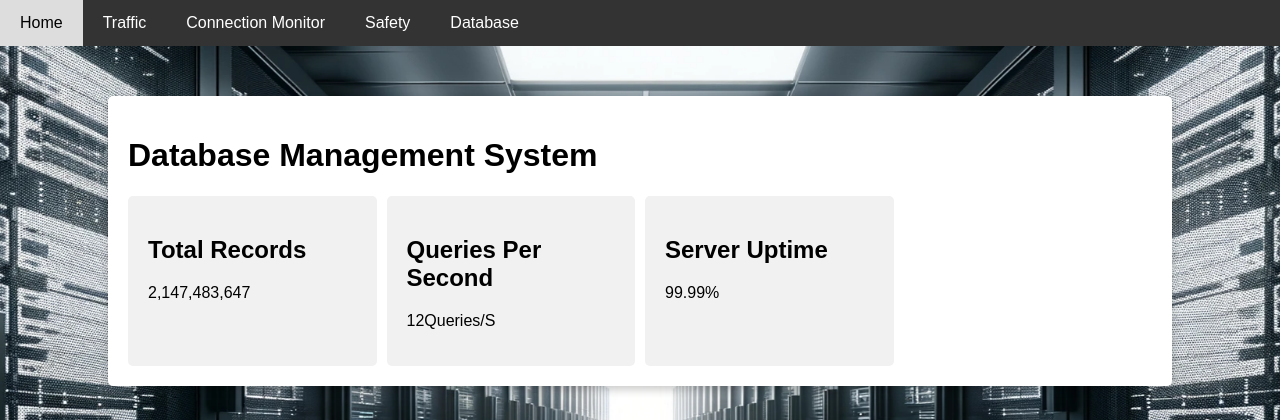
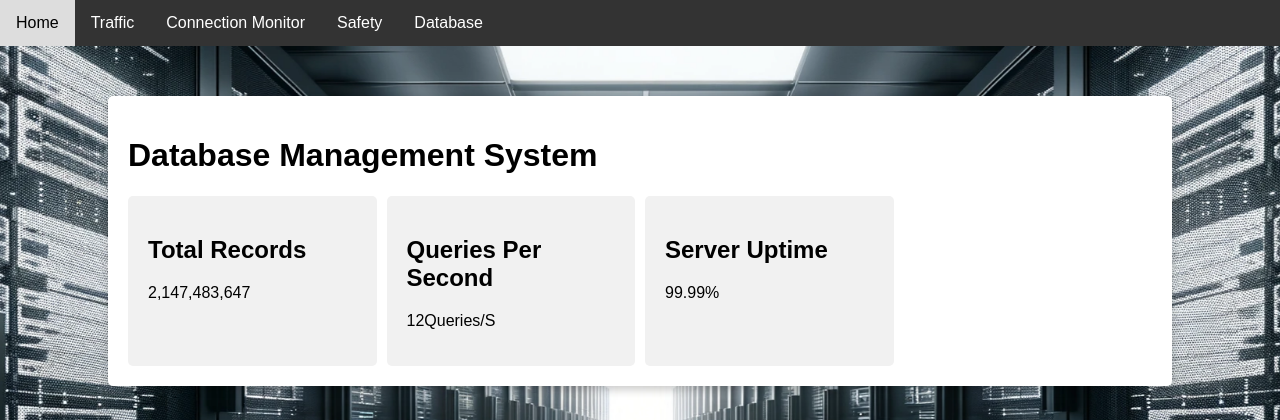
Before and after one commit to sunjong3662/KU_CTF_XXE, a Flask app: page /db in a window 1280 px wide. Shown: the top 420 px of the page. Run offline with Flask 3, Linux system fonts and the light colour scheme.

Commit message:
fixed navbar px

```diff
--- a/templates/db.html
+++ b/templates/db.html
@@ -37,7 +37,7 @@
             display: block;
             color: white;
             text-align: center;
-            padding: 14px 20px;
+            padding: 14px 16px;
             text-decoration: none;
         }
         .navbar a:hover {
--- a/templates/safety.html
+++ b/templates/safety.html
@@ -37,7 +37,7 @@
             display: block;
             color: white;
             text-align: center;
-            padding: 14px 20px;
+            padding: 14px 16px;
             text-decoration: none;
         }
         .navbar a:hover {
```
